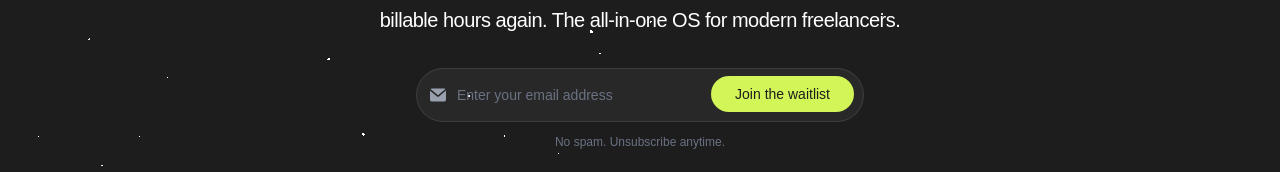
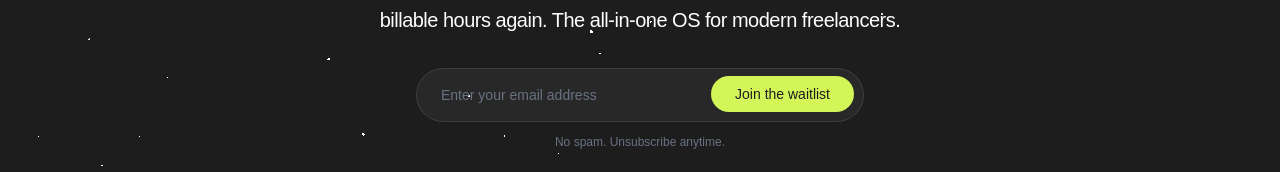
Before and after one commit to liqnerd/Universe_AG, a React (Vite) app: page / in a window 1280 px wide. Shown: the part 369-541 px from the top of the page. Built offline with nearby package versions, Linux system fonts and the light colour scheme.

Commit message:
Remove email icon from waitlist form

```diff
--- a/src/components/ui/animated-hero.jsx
+++ b/src/components/ui/animated-hero.jsx
@@ -99,19 +99,13 @@ function Hero() {
                     <form onSubmit={handleSubmit} className="w-full max-w-md mx-auto mb-12">
                         <label htmlFor="email" className="mb-2 text-sm font-medium text-gray-300 sr-only">Email address</label>
                         <div className="relative">
-                            <div className="absolute inset-y-0 start-0 flex items-center ps-3.5 pointer-events-none">
-                                <svg className="w-4 h-4 text-gray-400" aria-hidden="true" xmlns="http://www.w3.org/2000/svg" fill="currentColor" viewBox="0 0 20 16">
-                                    <path d="m10.036 8.278 9.258-7.79A1.979 1.979 0 0 0 18 0H2A1.987 1.987 0 0 0 .641.541l9.395 7.737Z" />
-                                    <path d="M11.241 9.817c-.36.275-.801.425-1.255.427-.428 0-.845-.138-1.187-.395L0 2.6V14a2 2 0 0 0 2 2h16a2 2 0 0 0 2-2V2.5l-8.759 7.317Z" />
-                                </svg>
-                            </div>
                             <input
                                 type="email"
                                 id="email"
                                 value={email}
                                 onChange={(e) => setEmail(e.target.value)}
                                 disabled={status === 'loading' || status === 'success'}
-                                className="block w-full p-4 ps-10 text-sm text-white border border-white/10 rounded-full bg-white/5 focus:ring-accent focus:border-accent placeholder-gray-500 focus:outline-none focus:ring-2 transition-all disabled:opacity-50 disabled:cursor-not-allowed"
+                                className="block w-full p-4 ps-6 text-sm text-white border border-white/10 rounded-full bg-white/5 focus:ring-accent focus:border-accent placeholder-gray-500 focus:outline-none focus:ring-2 transition-all disabled:opacity-50 disabled:cursor-not-allowed"
                                 placeholder="Enter your email address"
                                 required
                             />
```
